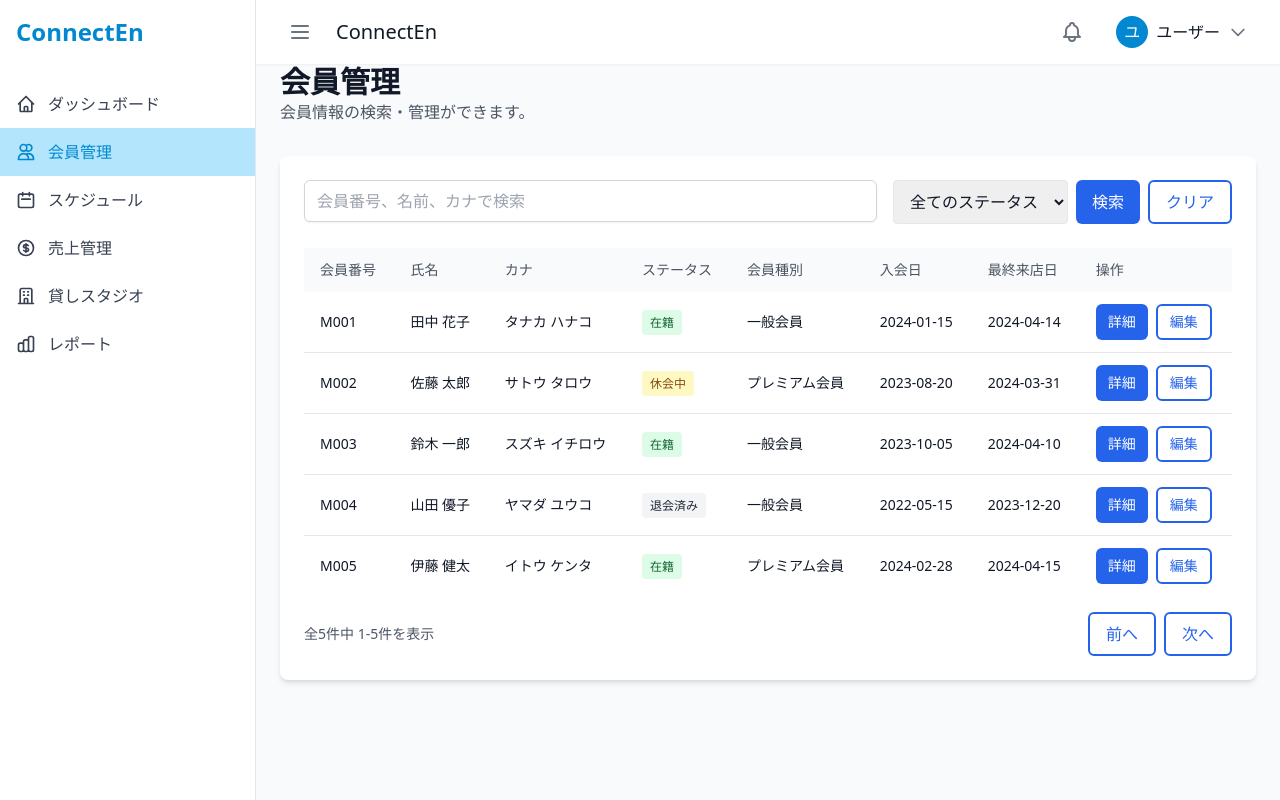
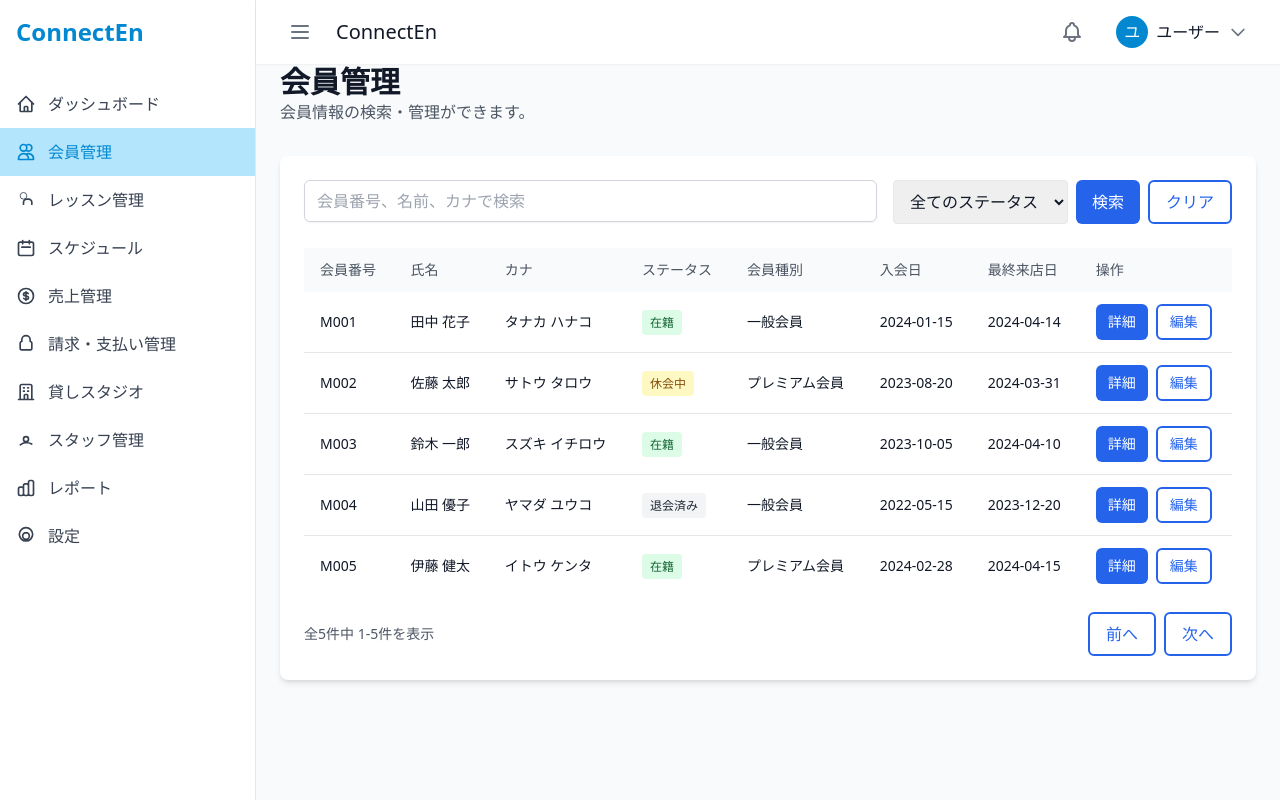
Before and after one commit to mio-github/connect_en, a Next.js app: page /members in a window 1280 px wide. Built offline with nearby package versions, Linux system fonts and the light colour scheme.

Commit message:
サイドバーメニューを設計通りに拡充

```diff
--- a/src/components/layout/Sidebar.tsx
+++ b/src/components/layout/Sidebar.tsx
@@ -27,6 +27,16 @@ export default function Sidebar() {
       )
     },
     {
+      href: '/lessons',
+      label: 'レッスン管理',
+      icon: (
+        <svg xmlns="http://www.w3.org/2000/svg" className="h-5 w-5" fill="none" viewBox="0 0 24 24" stroke="currentColor">
+          <path strokeLinecap="round" strokeLinejoin="round" strokeWidth={2} d="M9 17v-2a4 4 0 014-4h2a4 4 0 014 4v2" />
+          <circle cx="9" cy="7" r="4" />
+        </svg>
+      )
+    },
+    {
       href: '/schedule',
       label: 'スケジュール',
       icon: (
@@ -45,11 +55,29 @@ export default function Sidebar() {
       )
     },
     {
+      href: '/billing',
+      label: '請求・支払い管理',
+      icon: (
+        <svg xmlns="http://www.w3.org/2000/svg" className="h-5 w-5" fill="none" viewBox="0 0 24 24" stroke="currentColor">
+          <path strokeLinecap="round" strokeLinejoin="round" strokeWidth={2} d="M17 9V7a5 5 0 00-10 0v2a2 2 0 00-2 2v6a2 2 0 002 2h10a2 2 0 002-2v-6a2 2 0 00-2-2z" />
+        </svg>
+      )
+    },
+    {
       href: '/rental',
       label: '貸しスタジオ',
       icon: (
         <svg xmlns="http://www.w3.org/2000/svg" className="h-5 w-5" fill="none" viewBox="0 0 24 24" stroke="currentColor">
           <path strokeLinecap="round" strokeLinejoin="round" strokeWidth={2} d="M19 21V5a2 2 0 00-2-2H7a2 2 0 00-2 2v16m14 0h2m-2 0h-5m-9 0H3m2 0h5M9 7h1m-1 4h1m4-4h1m-1 4h1m-5 10v-5a1 1 0 011-1h2a1 1 0 011 1v5m-4 0h4" />
+        </svg>
+      )
+    },
+    {
+      href: '/staff',
+      label: 'スタッフ管理',
+      icon: (
+        <svg xmlns="http://www.w3.org/2000/svg" className="h-5 w-5" fill="none" viewBox="0 0 24 24" stroke="currentColor">
+          <path strokeLinecap="round" strokeLinejoin="round" strokeWidth={2} d="M5.121 17.804A13.937 13.937 0 0112 15c2.5 0 4.847.655 6.879 1.804M15 11a3 3 0 11-6 0 3 3 0 016 0z" />
         </svg>
       )
     },
@@ -61,7 +89,16 @@ export default function Sidebar() {
           <path strokeLinecap="round" strokeLinejoin="round" strokeWidth={2} d="M9 19v-6a2 2 0 00-2-2H5a2 2 0 00-2 2v6a2 2 0 002 2h2a2 2 0 002-2zm0 0V9a2 2 0 012-2h2a2 2 0 012 2v10m-6 0a2 2 0 002 2h2a2 2 0 002-2m0 0V5a2 2 0 012-2h2a2 2 0 012 2v14a2 2 0 01-2 2h-2a2 2 0 01-2-2z" />
         </svg>
       )
-    }
+    },
+    {
+      href: '/settings',
+      label: '設定',
+      icon: (
+        <svg xmlns="http://www.w3.org/2000/svg" className="h-5 w-5" fill="none" viewBox="0 0 24 24" stroke="currentColor">
+          <path strokeLinecap="round" strokeLinejoin="round" strokeWidth={2} d="M12 8c-2.21 0-4 1.79-4 4s1.79 4 4 4 4-1.79 4-4-1.79-4-4-4zm0 10c-4.41 0-8-3.59-8-8s3.59-8 8-8 8 3.59 8 8-3.59 8-8 8z" />
+        </svg>
+      )
+    },
   ];
 
   return (
```
